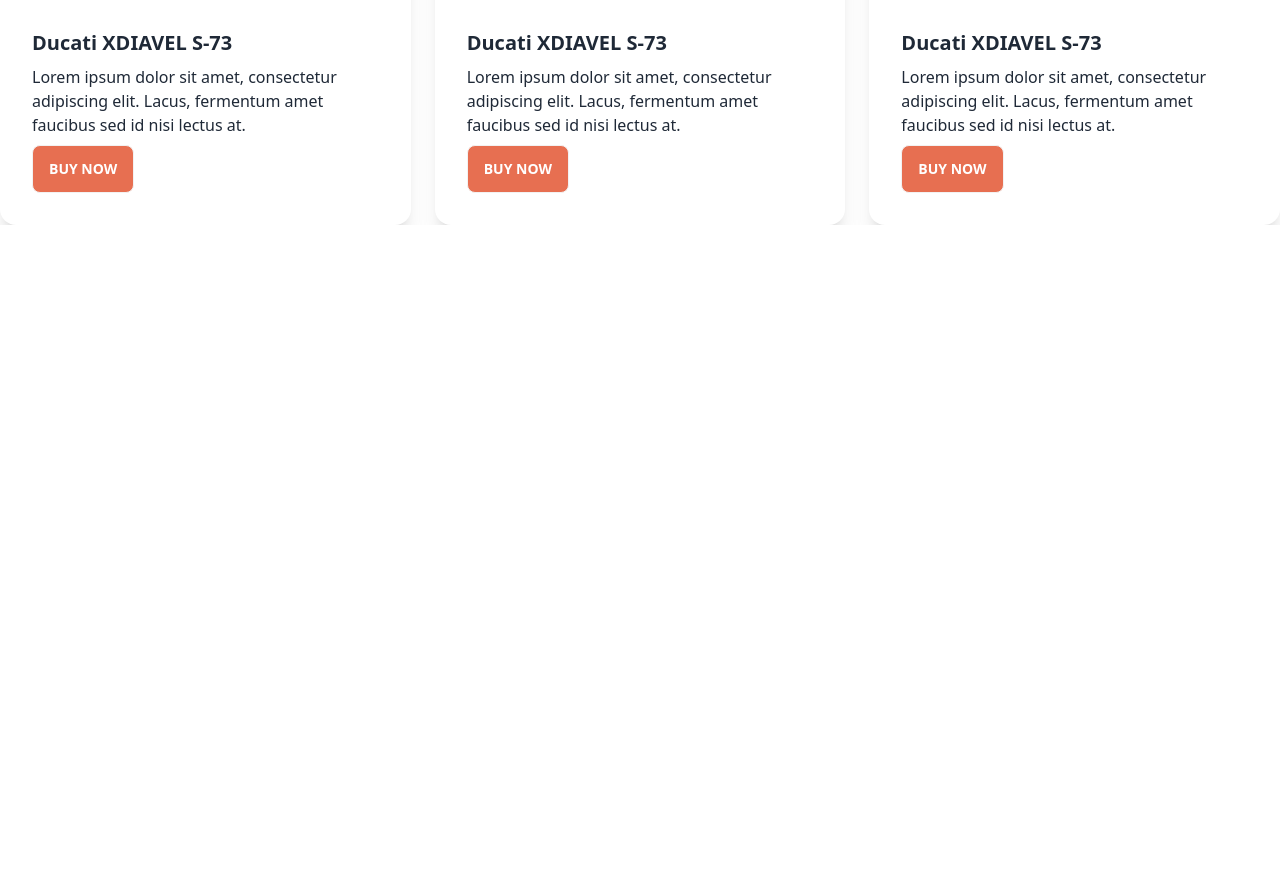
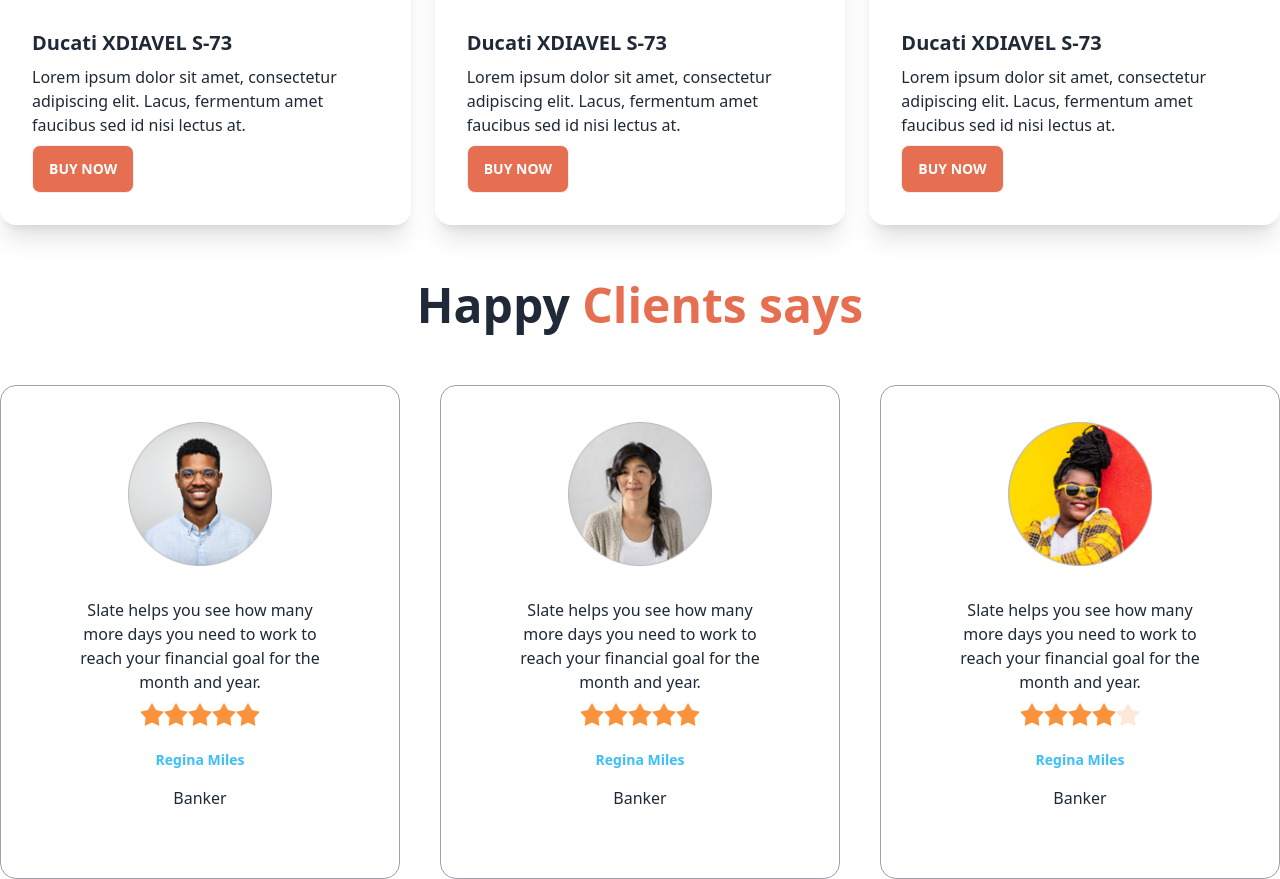
Before and after one commit to Md-Tahsif-Ahmed/Biker-zone-with-daisyUI, a plain HTML site: page index.html in a window 1280 px wide. Shown: the part 1076-1955 px from the top of the page. Before the commit the page ends 1301 px from the top, so only its background shows below. Drawn offline with nearby package versions, Linux system fonts and the light colour scheme.

Commit message:
happy card

```diff
--- a/index.html
+++ b/index.html
@@ -173,7 +173,7 @@
     <main class="md:container md:mx-auto">
         <!-- Latest News Part -->
         <section>
-            <h3 class="text-5xl uppercase font-semibold text-center my-14">latest Bikes</h3>
+            <h3 class="text-5xl font-semibold text-center my-14">Latest Bikes</h3>
             <div class="grid grid-cols-1 md:grid-cols-2 lg:grid-cols-3 gap-6">
                 <!-- 1 -->
                 <div class="card bg-base-100 shadow-xl">
@@ -215,7 +215,80 @@
                     </div>
                   </div>
         </div>
+        </section>
+        <!-- end Latest news  -->
+        <section>
+            <h3 class="text-5xl font-semibold text-center my-14">Happy <span class="text-bike-primary">Clients says</span></h3>
+            <div class="grid gap-10 grid-cols-1 md:grid-cols-2 lg:grid-cols-3">
+                <!-- 1 happy client start-->
+                <div class="card bg-base-100 p-9 border border-gray-400">
+                    <figure><img class="w-36" src="images/others/user-1.png" alt="Shoes" /></figure>
+                    <div class="card-body justify-center">
+                      <p class="text-center">Slate helps you see how
+                        many more days you need
+                        to work to reach your financial
+                        goal for the month and year.</p>
+                        <div class="rating justify-center">
+                            <input type="radio" name="rating-2" class="mask mask-star-2 bg-orange-400" />
+                            <input type="radio" name="rating-2" class="mask mask-star-2 bg-orange-400" />
+                            <input type="radio" name="rating-2" class="mask mask-star-2 bg-orange-400" />
+                            <input type="radio" name="rating-2" class="mask mask-star-2 bg-orange-400" checked/>
+                            <input type="radio" name="rating-2" class="mask mask-star-2 bg-orange-400" />
+                          </div>
+                      <div class="text-center space-y-4 mt-4">
+                        <h5 class="font-semibold text-sm text-info">Regina Miles</h5>
+                        <p>Banker</p>
+                      </div>
+                    </div>
+                  </div>
+                <!-- 1 happy client end-->
+                <!-- 2 happy client start-->
+                <div class="card bg-base-100 p-9 border border-gray-400">
+                    <figure><img class="w-36" src="images/others/user-2.png" alt="Shoes" /></figure>
+                    <div class="card-body justify-center">
+                      <p class="text-center">Slate helps you see how
+                        many more days you need
+                        to work to reach your financial
+                        goal for the month and year.</p>
+                        <div class="rating justify-center">
+                            <input type="radio" name="rating-2" class="mask mask-star-2 bg-orange-400" />
+                            <input type="radio" name="rating-2" class="mask mask-star-2 bg-orange-400" />
+                            <input type="radio" name="rating-2" class="mask mask-star-2 bg-orange-400" />
+                            <input type="radio" name="rating-2" class="mask mask-star-2 bg-orange-400" checked/>
+                            <input type="radio" name="rating-2" class="mask mask-star-2 bg-orange-400" />
+                          </div>
+                      <div class="text-center space-y-4 mt-4">
+                        <h5 class="font-semibold text-sm text-info">Regina Miles</h5>
+                        <p>Banker</p>
+                      </div>
+                    </div>
+                  </div>
+                <!-- 2 happy client end-->
+                <!-- 3 happy client start-->
+                <div class="card bg-base-100 p-9 border border-gray-400">
+                    <figure><img class="w-36" src="images/others/user-3.png" alt="Shoes" /></figure>
+                    <div class="card-body justify-center">
+                      <p class="text-center">Slate helps you see how
+                        many more days you need
+                        to work to reach your financial
+                        goal for the month and year.</p>
+                        <div class="rating justify-center">
+                            <input type="radio" name="rating-2" class="mask mask-star-2 bg-orange-400" />
+                            <input type="radio" name="rating-2" class="mask mask-star-2 bg-orange-400" />
+                            <input type="radio" name="rating-2" class="mask mask-star-2 bg-orange-400" />
+                            <input type="radio" name="rating-2" class="mask mask-star-2 bg-orange-400" checked/>
+                            <input type="radio" name="rating-2" class="mask mask-star-2 bg-orange-400" />
+                          </div>
+                      <div class="text-center space-y-4 mt-4">
+                        <h5 class="font-semibold text-sm text-info">Regina Miles</h5>
+                        <p>Banker</p>
+                      </div>
+                    </div>
+                  </div>
+                <!-- 3 happy client end-->
 
+
+            </div>
         </section>
 
     </main>
```
